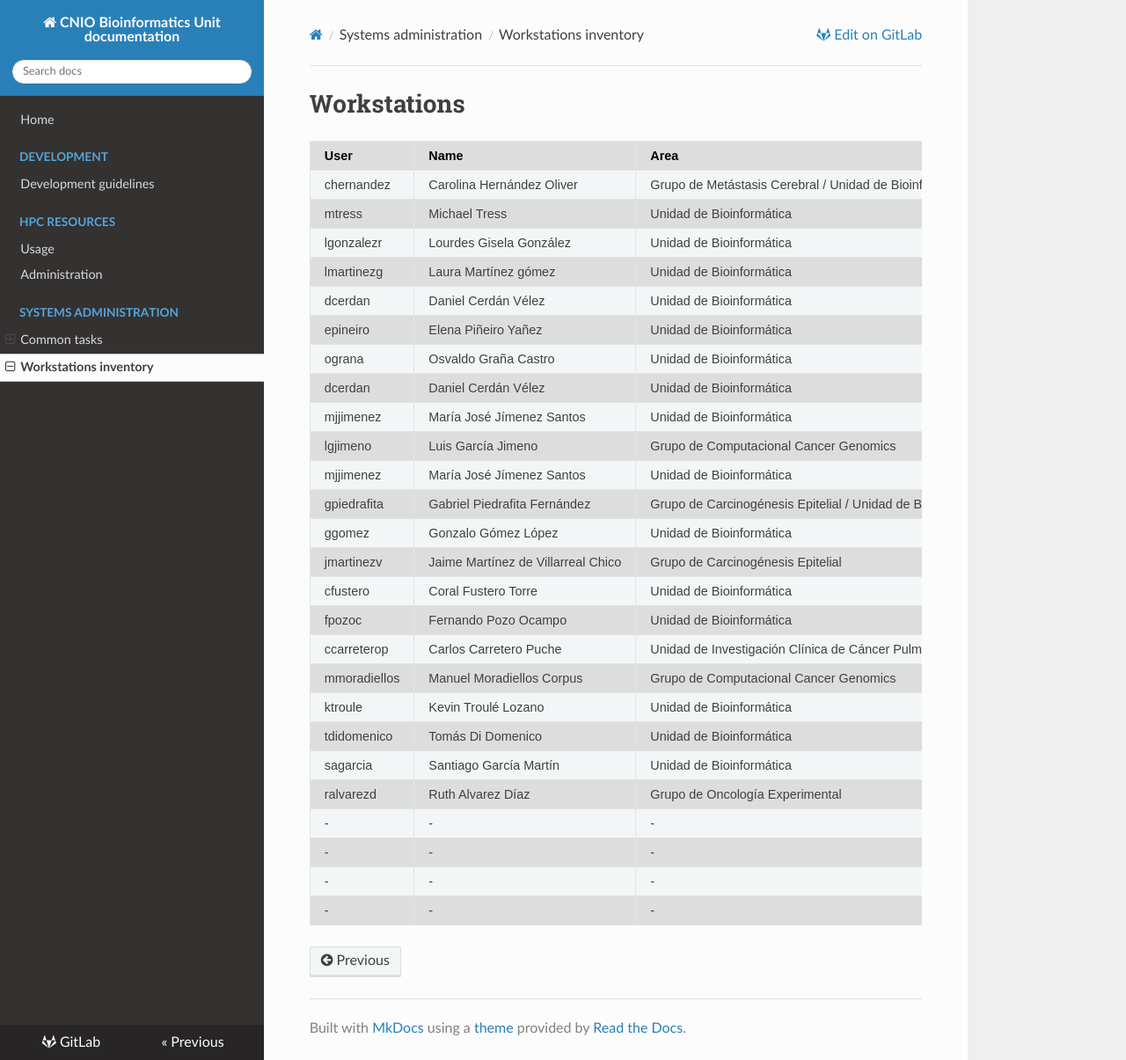
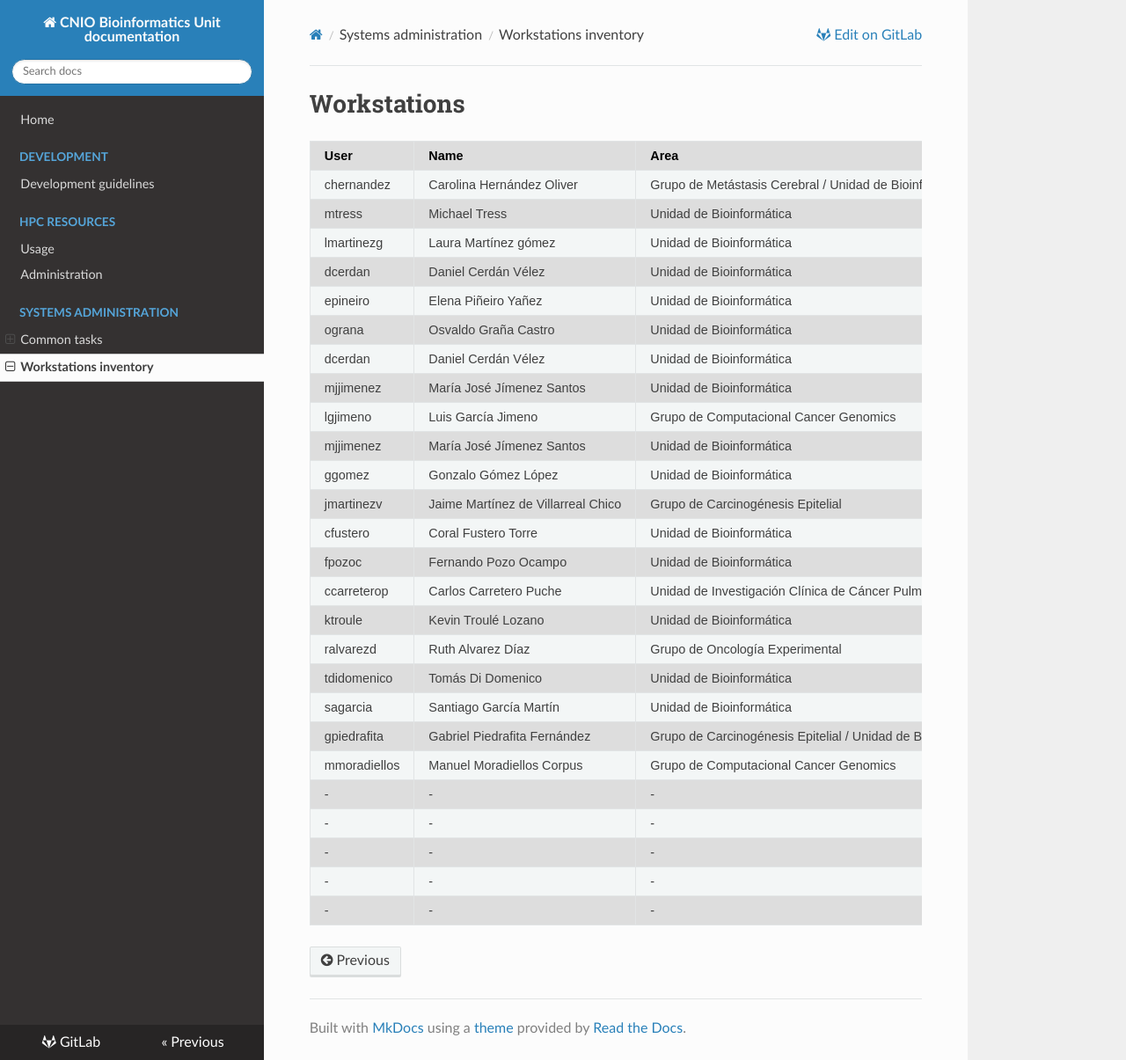
Before and after one commit to cnio-bu/cnio-bu.github.io, an MkDocs documentation site: the page built from docs/admin/inventory.md, in a window 1280 px wide and 1205 px high. Shown: the whole window at 88% size. Built offline with MkDocs 1.6.1, drawn with Linux system fonts in a browser that asks for light colours; nearby versions of some CDN libraries; some of the changed lines change nothing that is shown.

Commit message:
Update inventory

```diff
--- a/docs/admin/inventory.md
+++ b/docs/admin/inventory.md
@@ -4,7 +4,6 @@
 |:----------- | :----------------- | :------------- | :------------- | :------------ |
 |chernandez | Carolina Hernández Oliver | Grupo de Metástasis Cerebral / Unidad de Bioinformática | caurel         | 10.222.112.28 |
 |mtress | Michael Tress | Unidad de Bioinformática | andes         | 10.222.112.32 |
-|lgonzalezr | Lourdes Gisela González | Unidad de Bioinformática | tambora         | 10.222.112.33 |
 |lmartinezg | Laura Martínez gómez | Unidad de Bioinformática | urales         | 10.222.112.35 |
 |dcerdan | Daniel Cerdán Vélez | Unidad de Bioinformática | jura         | 10.222.112.37 |
 |epineiro | Elena Piñeiro Yañez | Unidad de Bioinformática | meira         | 10.222.112.39 |
@@ -13,17 +12,18 @@
 |mjjimenez | María José Jímenez Santos | Unidad de Bioinformática | kilimanjaro         | 10.222.112.60 |
 |lgjimeno | Luis García Jimeno | Grupo de Computacional Cancer Genomics | anakin         | 10.222.112.68 |
 |mjjimenez | María José Jímenez Santos | Unidad de Bioinformática | windu         | 10.222.112.85 |
-|gpiedrafita | Gabriel Piedrafita Fernández | Grupo de Carcinogénesis Epitelial / Unidad de Bioinformática | patterson         | 10.222.112.97 |
 |ggomez | Gonzalo Gómez López | Unidad de Bioinformática | quigon         | 10.222.112.100 |
 |jmartinezv | Jaime Martínez de Villarreal Chico | Grupo de Carcinogénesis Epitelial | gurugu         | 10.222.112.135 |
 |cfustero | Coral Fustero Torre | Unidad de Bioinformática | moriarti         | 10.222.112.142 |
 |fpozoc | Fernando Pozo Ocampo | Unidad de Bioinformática | jonflash         | 10.222.112.143 |
 |ccarreterop | Carlos Carretero Puche | Unidad de Investigación Clínica de Cáncer Pulmón H12O-CNIO | monete         | 10.222.112.149 |
-|mmoradiellos | Manuel Moradiellos Corpus | Grupo de Computacional Cancer Genomics | gojira         | 10.222.113.1 |
 |ktroule | Kevin Troulé Lozano | Unidad de Bioinformática | alytes         | 10.222.113.2 |
+|ralvarezd | Ruth Alvarez Díaz | Grupo de Oncología Experimental | terril         | 10.222.113.15 |
 |tdidomenico | Tomás Di Domenico | Unidad de Bioinformática | viper         | 10.222.113.27 |
-|sagarcia | Santiago García Martín | Unidad de Bioinformática | azura         | 10.222.113.112 |
-|ralvarezd | Ruth Alvarez Díaz | Grupo de Oncología Experimental | terril         | 10.222.113.121 |
+|sagarcia | Santiago García Martín | Unidad de Bioinformática | azura         | 10.222.113.29 |
+|gpiedrafita | Gabriel Piedrafita Fernández | Grupo de Carcinogénesis Epitelial / Unidad de Bioinformática | patterson         | 10.222.113.113 |
+|mmoradiellos | Manuel Moradiellos Corpus | Grupo de Computacional Cancer Genomics | gojira         | 10.222.113.115 |
+|- | - | - | tambora         | 10.222.112.33 |
 |- | - | - | gazpacho         | 10.222.112.43 |
 |- | - | - | tomate         | 10.222.112.139 |
 |- | - | - | enllamas         | - |
```
